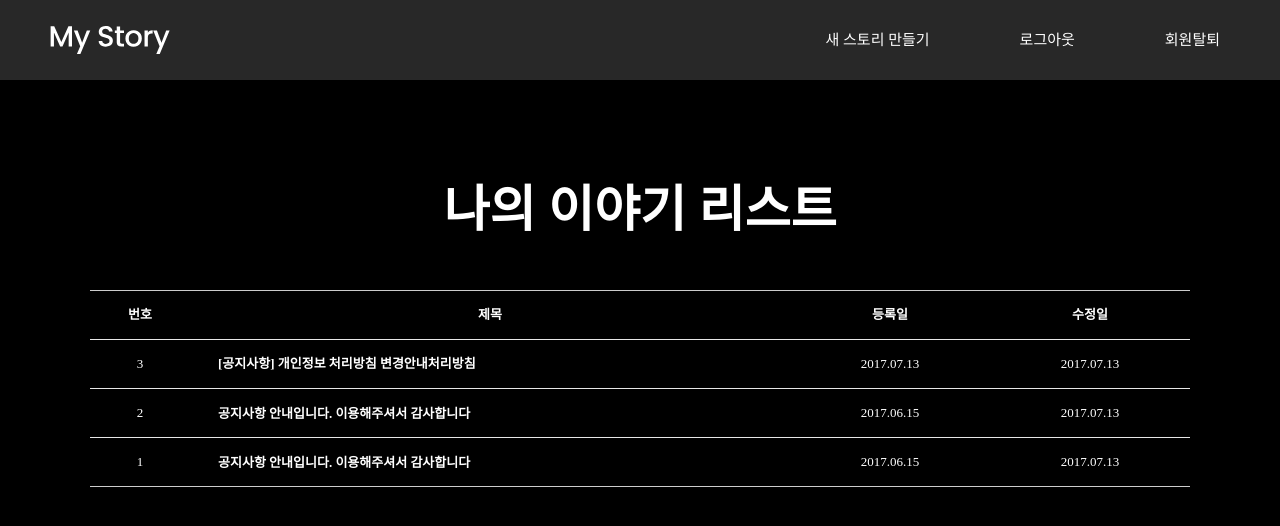
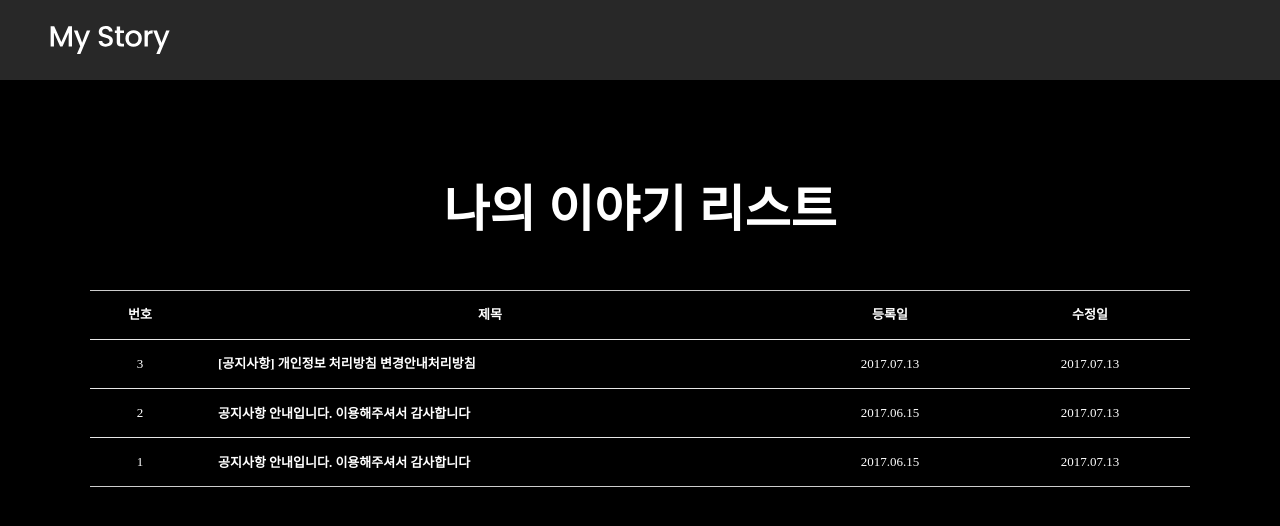
Before and after one commit to TaeJeongPark/MyStory_FE, a Vue app: page /home in a window 1280 px wide. Shown: the top 526 px of the page. Built offline with nearby package versions, Linux system fonts and the light colour scheme.

Commit message:
Feat: 회원, 비회원 유무에 따른 내비게이션 바 동적 처리

```diff
--- a/src/components/NaviBarComponent.vue
+++ b/src/components/NaviBarComponent.vue
@@ -1,21 +1,31 @@
+<script>
+  import store from "@/vuex/store";
+
+  export default {
+    name: 'NaviBarComponent',
+    computed: {
+      store() {
+        return store
+      }
+    }
+  }
+</script>
+
 <template>
   <header>
-    <nav id="nav2">
+    <nav v-if="store.state.userId" id="nav2">
       <a href="/home"><img class="logo" src="../../public/logo.svg" alt="로고" style="margin-bottom: 400px"></a>
       <ul>
-        <li><a href="#">새 스토리 만들기</a></li>
+        <li><a href="/story">새 스토리 만들기</a></li>
         <li><a href="/login">로그아웃</a></li>
         <li><a href="#">회원탈퇴</a></li>
       </ul>
     </nav>
+    <nav v-if="!store.state.userId" id="nav2">
+      <a href="/story"><img class="logo" src="../../public/logo.svg" alt="로고" style="margin-bottom: 400px"></a>
+    </nav>
   </header>
 </template>
-
-<script>
-  export default {
-    name: 'NaviBarComponent'
-  }
-</script>
 
 <style scoped>
   * {
```
